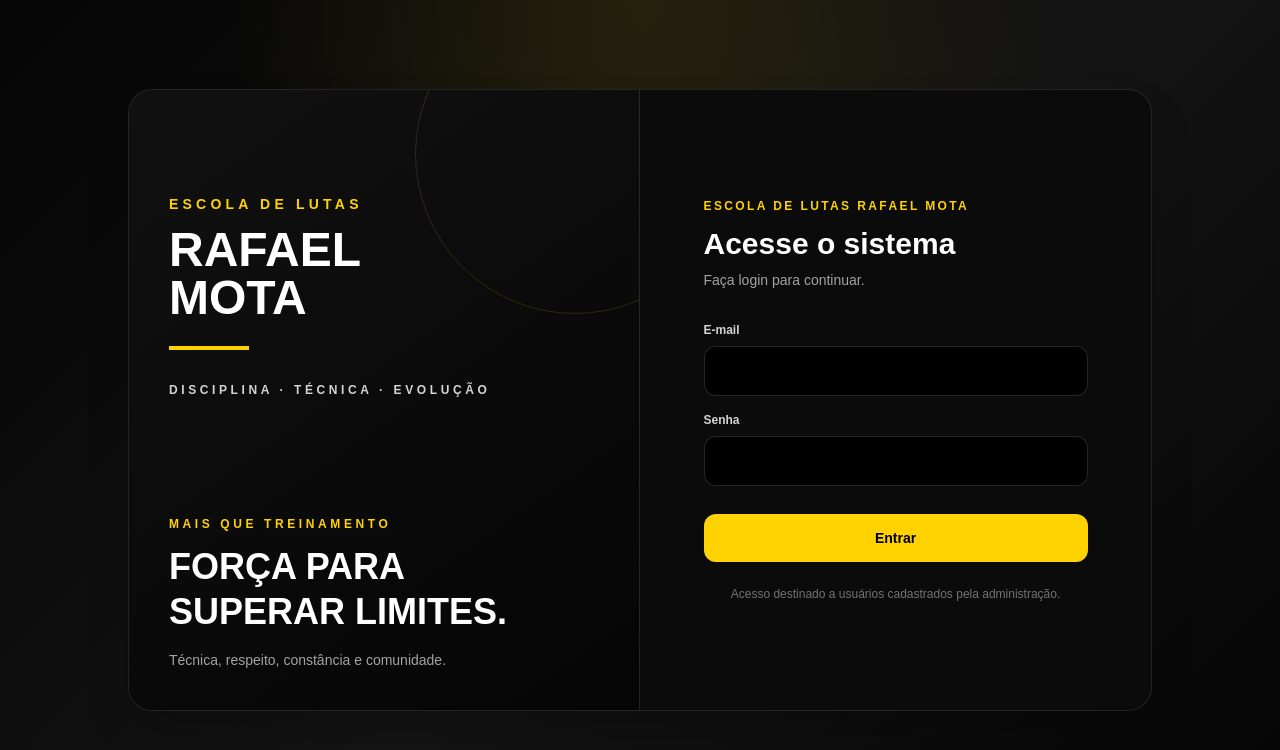
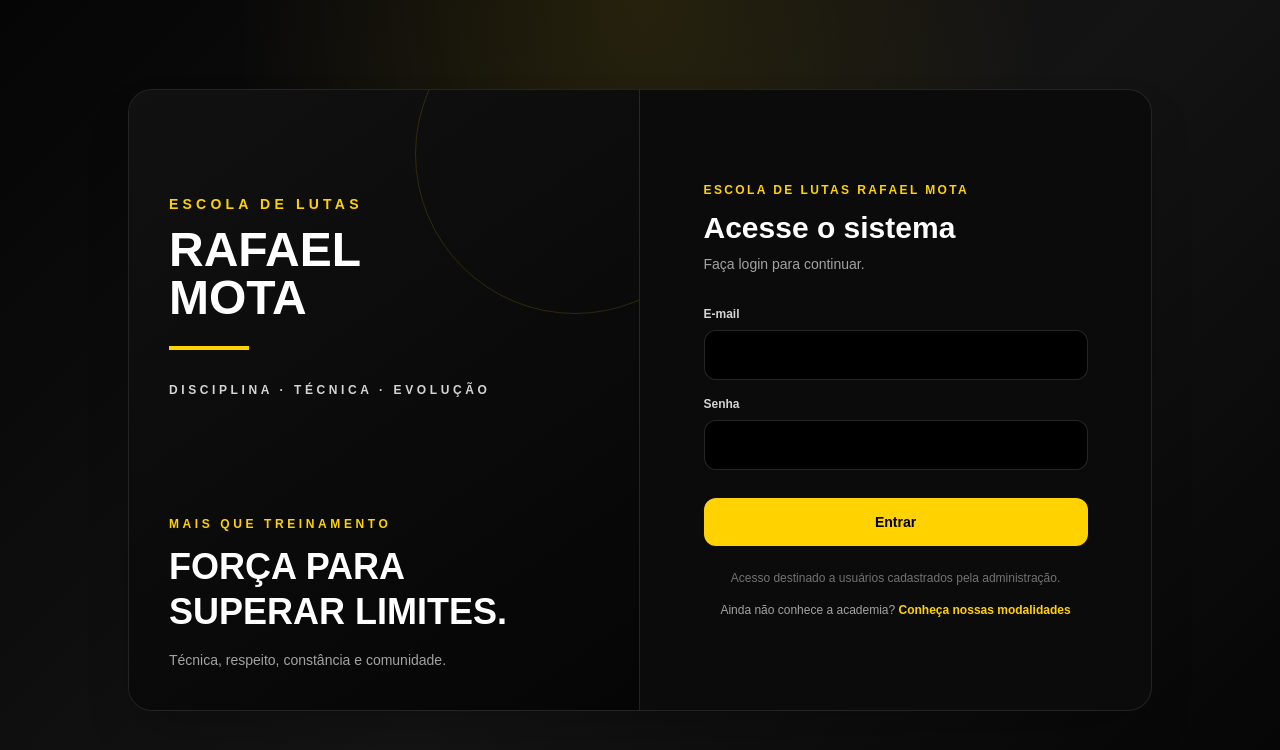
Before and after one commit to uniaocombateteam-collab/EscoladeLuta, a Next.js app: page /login in a window 1280 px wide. Shown: the top 750 px of the page. Built offline with nearby package versions, Linux system fonts and the light colour scheme.

Commit message:
Link public academy page from login

```diff
--- a/src/app/login/page.tsx
+++ b/src/app/login/page.tsx
@@ -1,6 +1,7 @@
 "use client";
 import { FormEvent, useState } from "react";
 import { useRouter } from "next/navigation";
+import Link from "next/link";
 import { createClient } from "@/lib/supabase/client";
 
 export default function LoginPage() {
@@ -32,6 +33,7 @@ export default function LoginPage() {
           {error&&<p role="alert" className="mt-4 text-sm text-red-300">{error}</p>}
           <button disabled={busy} className="mt-7 w-full rounded-xl bg-[#FFD200] p-3.5 text-sm font-black text-black transition hover:bg-[#ffe04a] disabled:opacity-50">{busy?"Entrando...":"Entrar"}</button>
           <p className="mt-6 text-center text-xs text-neutral-500">Acesso destinado a usuários cadastrados pela administração.</p>
+          <p className="mt-4 text-center text-xs text-neutral-400">Ainda não conhece a academia? <Link href="/conheca" className="font-semibold text-[#FFD200] hover:underline">Conheça nossas modalidades</Link></p>
         </form></div>
       </div>
     </main>
```
